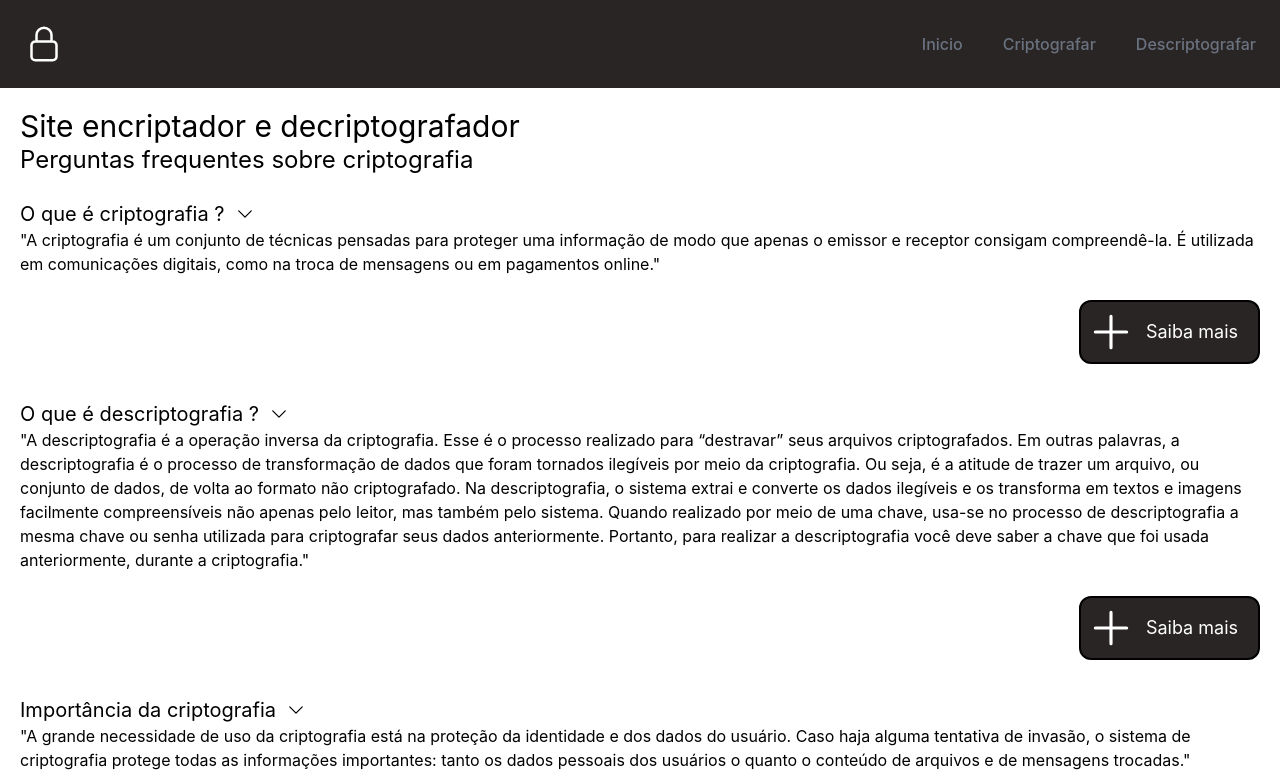
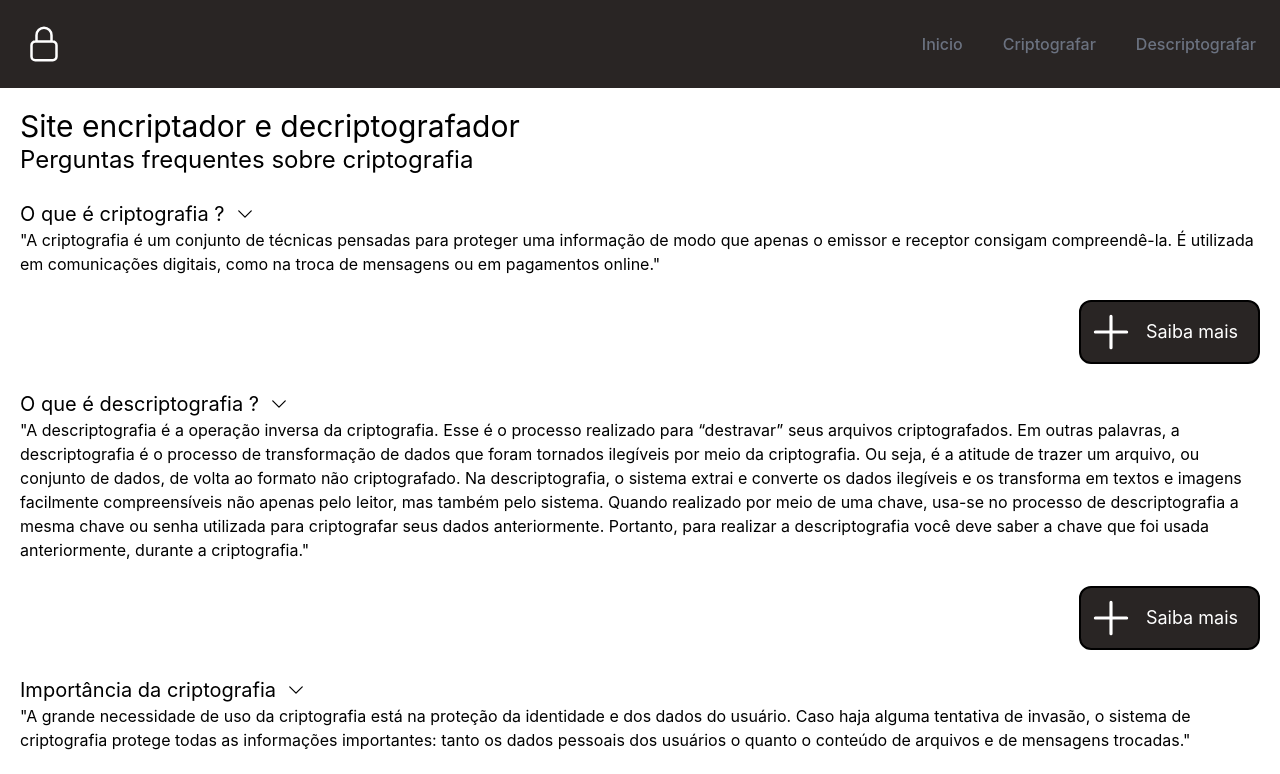
Before and after one commit to PedroLuisBrilhadori/application-RSAcryptography, a Next.js app: page / in a window 1280 px wide. Shown: the top 774 px of the page. Built offline with nearby package versions, Linux system fonts and the light colour scheme.

Commit message:
fix: correct large space when hidden item

```diff
--- a/src/pages/index.tsx
+++ b/src/pages/index.tsx
@@ -77,7 +77,7 @@ const Home: NextPage = () => {
 
         {objectsAsk.map((item) => (
 
-          <div key={item.ask} className='mb-[100px]'>
+          <div key={item.ask} className='mb-[5px]'>
             <div className='flex'>
               <h3 className='text-xl'>{item.ask}</h3>
 
@@ -105,7 +105,7 @@ const Home: NextPage = () => {
             </div>
 
             {item.hasShow == true &&
-              <div>
+              <div className='mb-[90px]'>
                 <p>{item.answer}</p>
                 <br />
                 <a href={item.link} className='break-words'>
```
